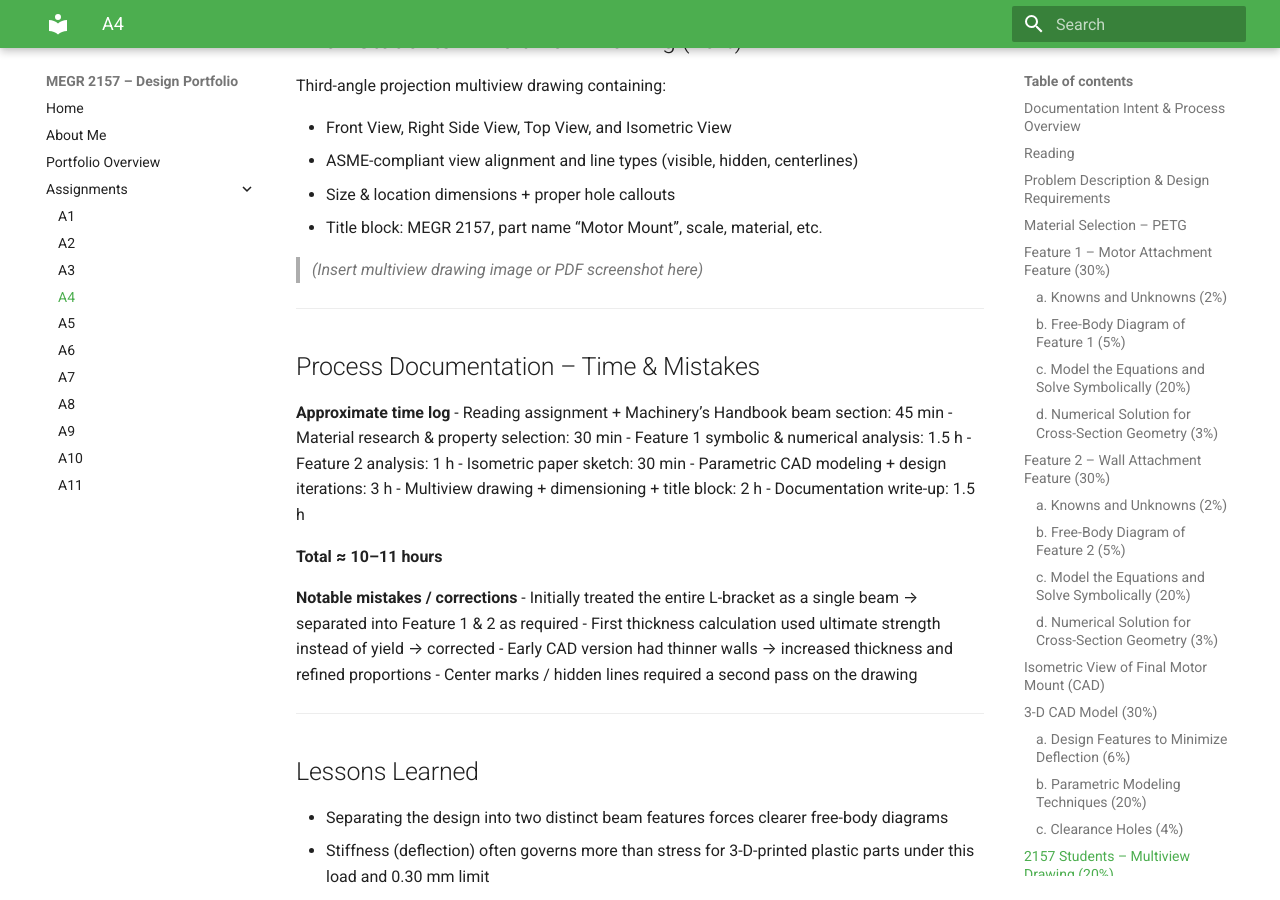
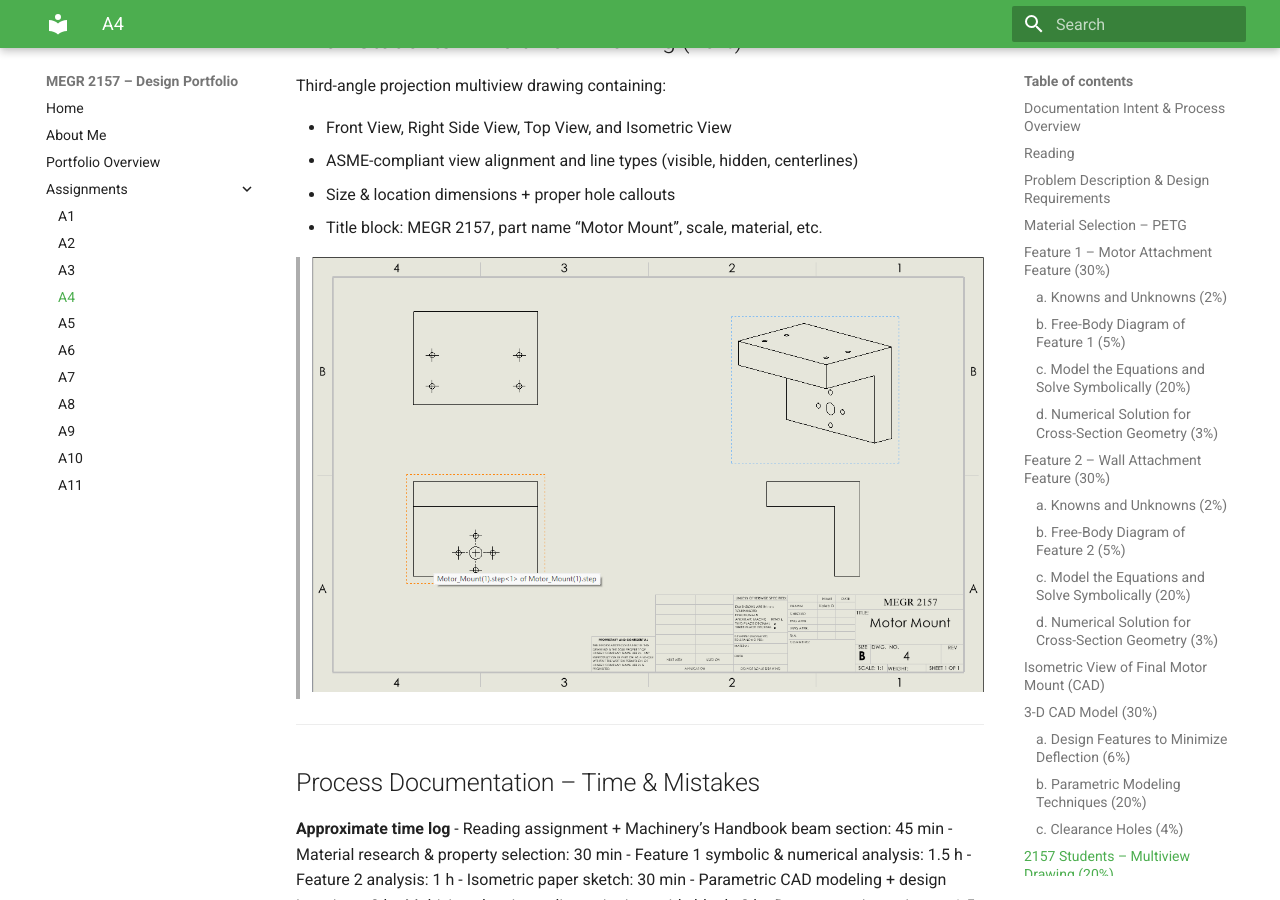
Before and after one commit to kdedrick123/MEGR-portfolio-, an MkDocs documentation site: the page built from docs/assignments/A04/index.md, in a window 1280 px wide and 900 px high, scrolled down 5507 px. Built offline with MkDocs 1.6.1 and Material for MkDocs 9.7.7, drawn with Linux system fonts in a browser that asks for light colours.

Commit message:
Insert multiview drawing image in index.md
Added an image of the multiview drawing to the documentation.

```diff
--- a/docs/assignments/A04/index.md
+++ b/docs/assignments/A04/index.md
@@ -198,7 +198,9 @@ Third-angle projection multiview drawing containing:
 - Size & location dimensions + proper hole callouts
 - Title block: MEGR 2157, part name “Motor Mount”, scale, material, etc.
 
-> *(Insert multiview drawing image or PDF screenshot here)*
+> <p align="center">
+  <img src="./DRWVIEW.png" width="700">
+</p>
 
 ---
 
```
